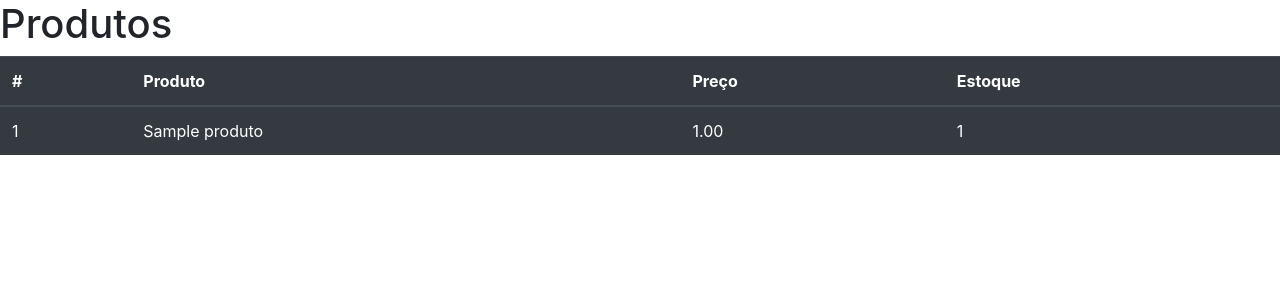
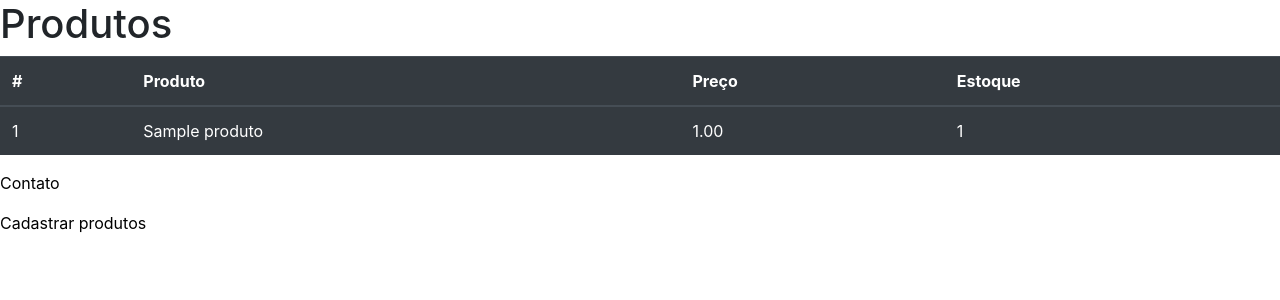
Before and after one commit to MarcosBB/django2, a Django app: page / in a window 1280 px wide. Shown: the top 300 px of the page. Run offline with Django 3.2, Linux system fonts and the light colour scheme; tables that the repository leaves empty hold one stand-in row (values such as "Sample post"); grey boxes marked "Sample" are stand-in pictures; some libraries are stand-ins or nearby versions.

Commit message:
Colocando links para as páginas

```diff
--- a/core/templates/index.html
+++ b/core/templates/index.html
@@ -8,6 +8,13 @@
     <meta name="viewport" content="width=device-width, initial-scale=1.0">
     <title>Index</title>
     {% bootstrap_css %}
+    <style>
+
+        #links{
+            color: black
+        }
+
+    </style>
     <link href="{% static 'css/styles.css' %}" rel="stylesheet">
 </head>
 <body>
@@ -48,6 +55,14 @@
             </tbody>
         </table>
     </div>
+
+    <div class="links">
+        <p><a id="links" href="contato">Contato</a></p>
+        <p><a id="links" href="produto">Cadastrar produtos</a></p>
+    </div>
+
 {% bootstrap_javascript jquery='full'%}
+
+
 </body>
 </html>
```
